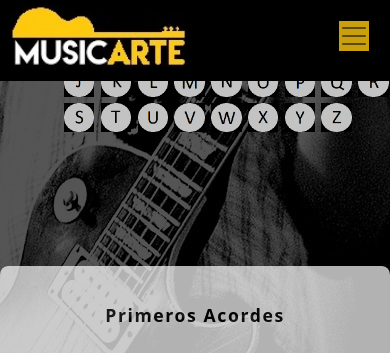
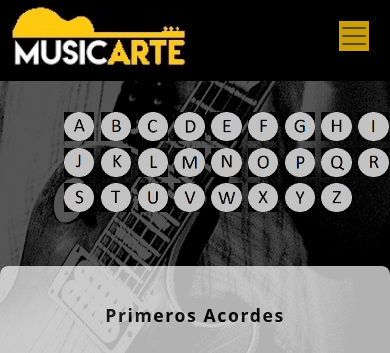
Before and after one commit to Eugenioluif/Musicarte, a website: page pages/tablaturas.html in a window 390 px wide. Shown: the top 353 px of the page. Drawn offline with nearby package versions, Linux system fonts and the light colour scheme; grey boxes are pictures that could not be loaded.

Commit message:
arreglo de SEO

```diff
--- a/scss/_mediascreen.scss
+++ b/scss/_mediascreen.scss
@@ -15,7 +15,7 @@
 
     .abecedario{
         @include positions(absolute);
-        top: 2rem;
+        top: 7rem;
         left: 4rem;
         display: map-get($map-gral,gr);
         grid-template-columns:repeat(9,1fr) ;
```
Also changed, not shown: css/style.css, scss/style.css, 1 other file.
